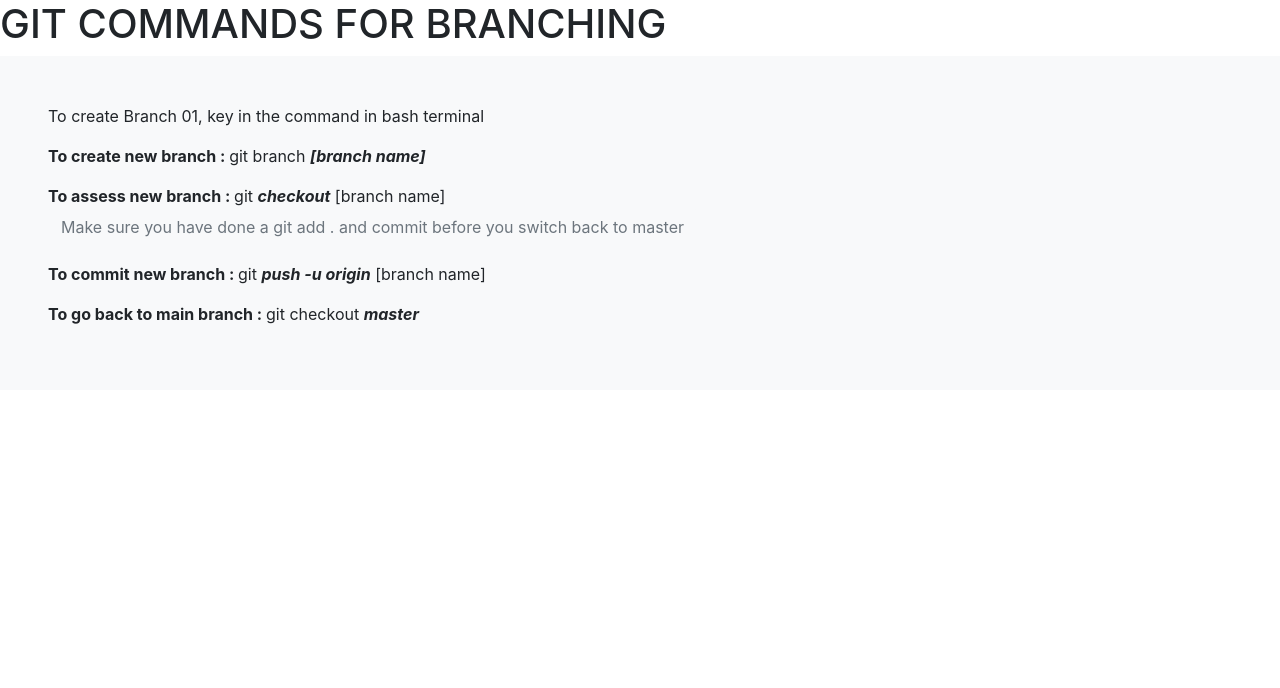
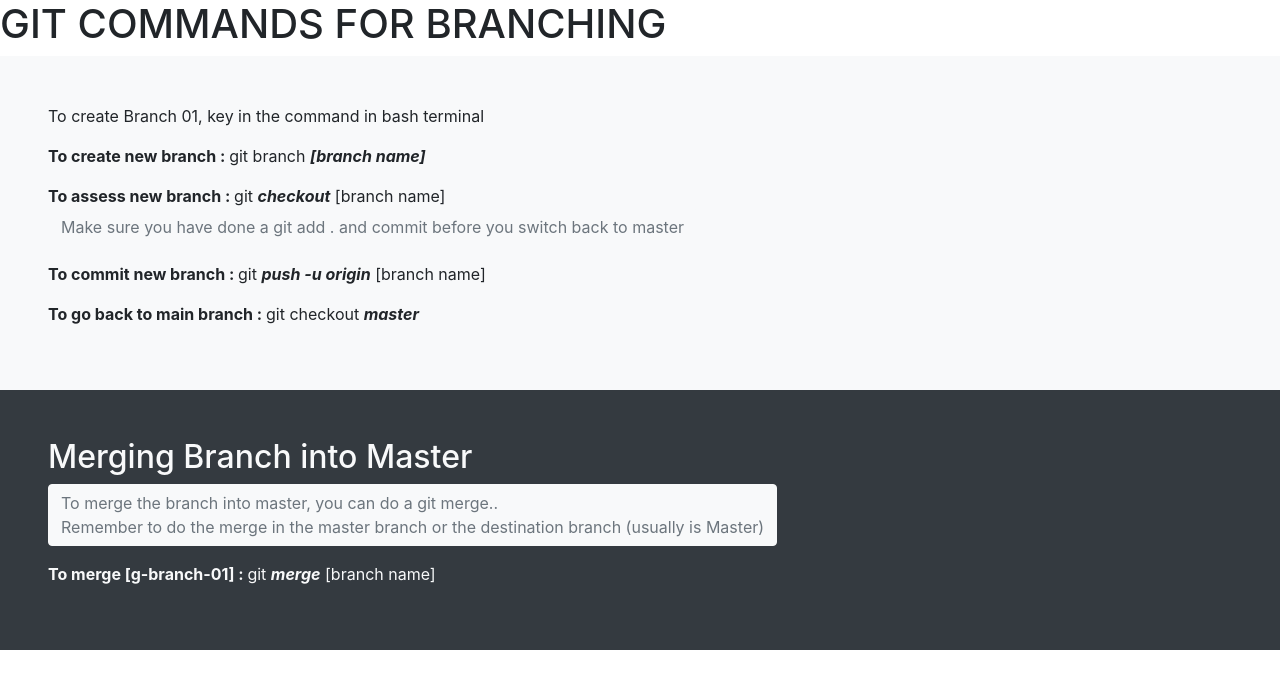
Before and after one commit to 99Ace/all-about-githubs, a plain HTML site: page index.html in a window 1280 px wide. Drawn offline with nearby package versions, Linux system fonts and the light colour scheme.

Commit message:
Added merge command

```diff
--- a/index.html
+++ b/index.html
@@ -20,7 +20,12 @@
         <p><strong>To commit new branch : </strong>git <i><b>push -u origin</b></i> [branch name] <br/>
         <p><strong>To go back to main branch : </strong>git checkout <i><b>master</b></i>
     </div>
-
+    <div class='container-fluid p-5 bg-dark text-light'>
+        <h2>Merging Branch into Master</h2>
+        <p class='btn btn-light text-muted text-left'>To merge the branch into master, you can do a git merge..<br/>
+        Remember to do the merge in the master branch or the destination branch (usually is Master)</p>
+        <p><b>To merge [g-branch-01] : </b> git <b><i>merge</i></b> [branch name]</p>
+    </div>
 
     <!-- Optional JavaScript -->
     <!-- jQuery first, then Popper.js, then Bootstrap JS -->
```
